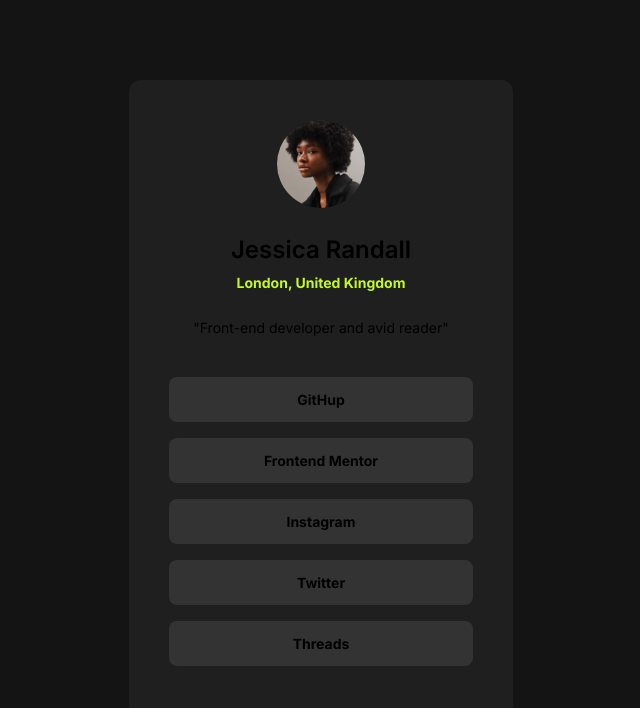
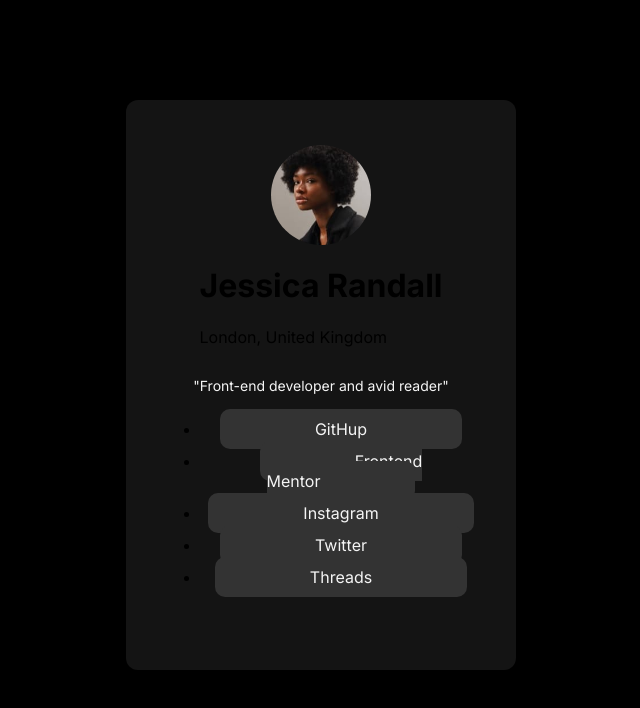
Before and after one commit to Hasani-Sediqa/frontendmentor-challengs, a plain HTML site: page social-links-profile/index.html in a window 1280 px wide. Shown: the whole page, without its empty margins (319-959 px from the left). Drawn offline with Linux system fonts and the light colour scheme.

Commit message:
Update style.css

```diff
--- a/social-links-profile/style.css
+++ b/social-links-profile/style.css
@@ -1,6 +1,6 @@
 @import url('https://fonts.googleapis.com/css2?family=Figtree:ital,wght@0,300..900;1,300..900&family=Inter:ital,opsz,wght@0,14..32,100..900;1,14..32,100..900&display=swap');
 
-/*
+
 body{
   display: flex;
   flex-direction: column;
@@ -90,122 +90,4 @@ width: 100px;
    .social-links a{
     padding: 8px 75px;
    }
-}*/
-
-:root {
-  --color-green: hsl(75, 94%, 57%);
-  --color-grey-700: hsl(0, 0%, 20%);
-  --color-grey-800: hsl(0, 0%, 12%);
-  --color-grey-900: hsl(0, 0%, 8%);
 }
-
-*{
-  box-sizing: border-box;
-  padding: 0;
-  margin: 0;
-}
-
-body{
-  background:var(--color-grey-900) ;
-  height: 100vh;
-  /*Layout*/
-  display: flex;
-  align-items: center;
-  justify-content: center;
-}
-
-.card{
-  background:var(--color-grey-800) ;
-  border-radius: 0.750rem;
-  min-width: 327px;
-  padding: 1.5rem;
-/*Typography */
-font-family: "Inter", sans-serif;
-font-size: 0.875rem;
-font-weight: 400;
-line-height: 150%;
- /*Layout*/
-  display: flex;
-  flex-direction: column;
-  align-items: center;
-  gap: 1.5rem;
-}
-
-.img-card{
-width: 5.5rem;
- height: 5.5rem;
- border-radius: 100%;
-}
-
-.header{
-  display: flex;
-  align-items: center;
-  flex-direction: column;
-  gap: 0.25rem;
-}
-
-.card .title{
-  font-size: 1.5rem;
-  font-weight: 600;
-  line-height: 150%;
-}
-
-.sub-title{
-  font-weight: 700;
-    color: var(--color-green);
-}
-
-.social-links{
-  display: flex;
-  flex-direction: column;
-  text-align: center;
-  margin: 15px;
-  gap: 12px;
-}
-
-.social-links {
- display: flex;
- flex-direction: column;
- gap: 1rem;
- list-style: none;
- width: 100%;
-
-}
-
-a.btn{
-  display: block;
-  padding:0.75rem 0 ;
-  color: inherit;
-    text-align: center;
-    text-decoration: none;
-}
-
-.btn-dark{
-  background-color:var(--color-grey-700) ;
-  font-weight: 700;
-  border-radius: 0.5rem;
-}
-.btn-dark:hover {
-  background-color: var(--color-green);
-  color: var(--color-grey-700);
-}
-a.btn:hover {
-  cursor: pointer;
-}
-
-/*Tablet*/
-
-@media screen and (min-width: 768px) and (max-width: 1023px) {
-  .card {
-      padding: 2.5rem;
-      min-width: 456px;
-  }
-}
-
-/* Desktops */
-@media screen and (min-width: 1024px) {
-  .card {
-      padding: 2.5rem;
-      min-width: 384px;
-  }
-}
```
